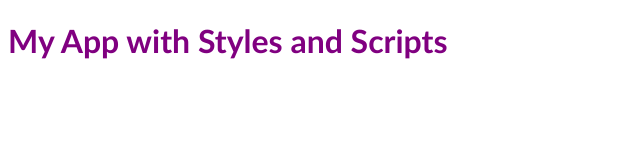
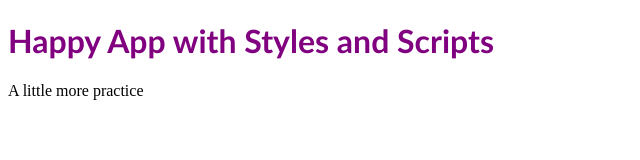
Before and after one commit to JeffreyChodil/test_repo, a plain HTML site: page index.html in a window 1280 px wide. Shown: the whole page, without its empty margins (0-640 px from the left). Drawn offline with Linux system fonts and the light colour scheme.

Commit message:
new branch git-some-more

```diff
--- a/index.html
+++ b/index.html
@@ -7,7 +7,8 @@
     <title>Git Practice</title>
 </head>
 <body>
-    <h1>My App with Styles and Scripts</h1>
+    <h1>Happy App with Styles and Scripts</h1>
+    <p>A little more practice</p>
 
     <script src="app.js"></script>
 </body>
```
